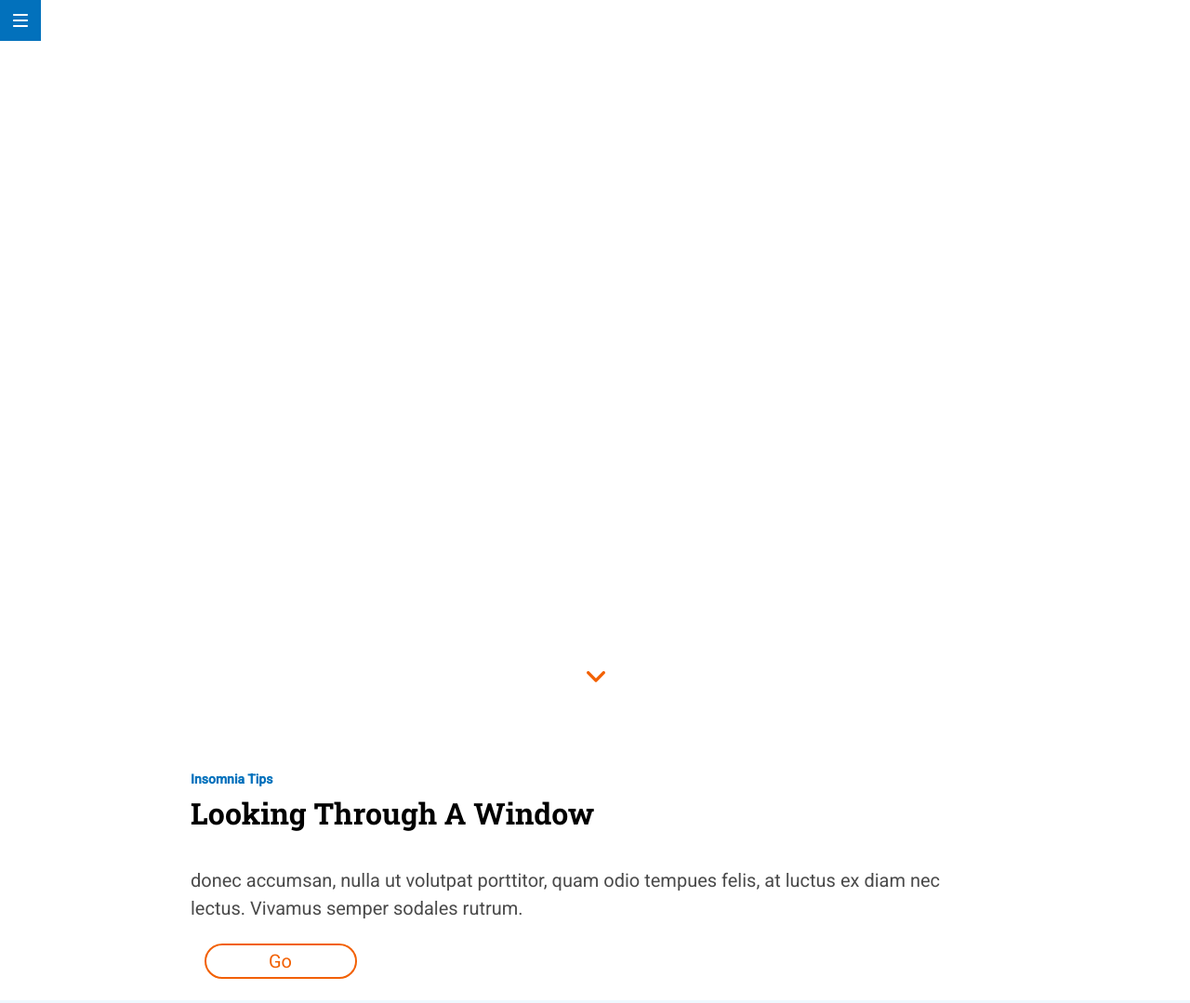
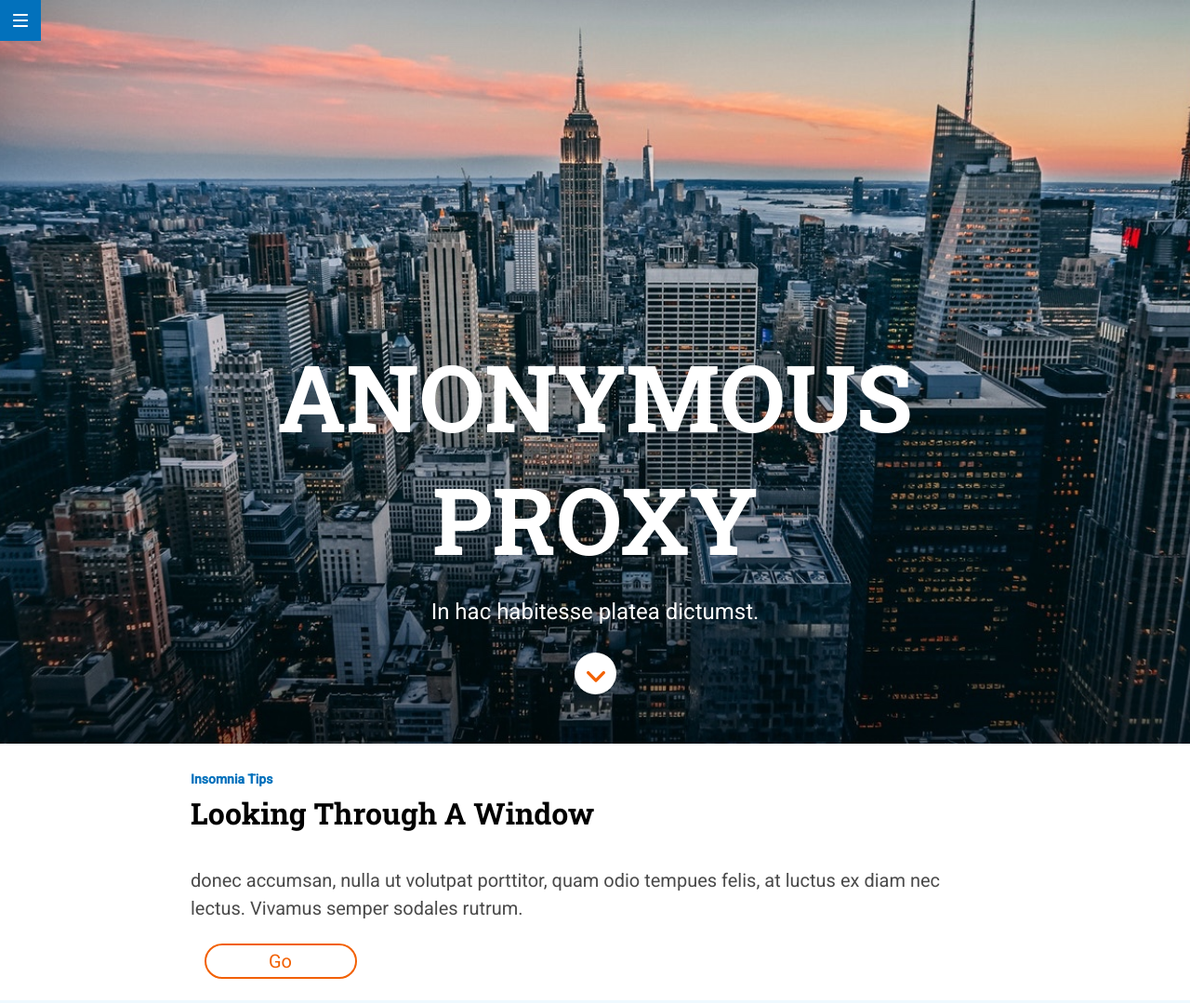
Before and after one commit to Adalab/modulo-1-evaluacion-final-tor3m, a website: page docs/index.html in a window 1280 px wide. Shown: the top 1079 px of the page at 93% size. Drawn offline with Linux system fonts and the light colour scheme; the site is published under a folder, as on GitHub Pages, so addresses that start at the root find nothing.

Commit message:
add new url

```diff
--- a/src/scss/layout/_header.scss
+++ b/src/scss/layout/_header.scss
@@ -1,13 +1,13 @@
 .hero {
   height: 100vh;
-  background-image: url("/assets/images/cover.jpg");
+  background-image: url("../images/cover.jpg");
   background-size: cover;
   background-position: center;
   background-repeat: no-repeat;
   display: flex;
 
   &__menu {
-    // .hero__menu
+    // .hero__menu url("../images/cover.jpg");
     position: fixed;
     top: 0;
     width: 44px;
```
Also changed, not shown: docs/assets/css/styles.css.
